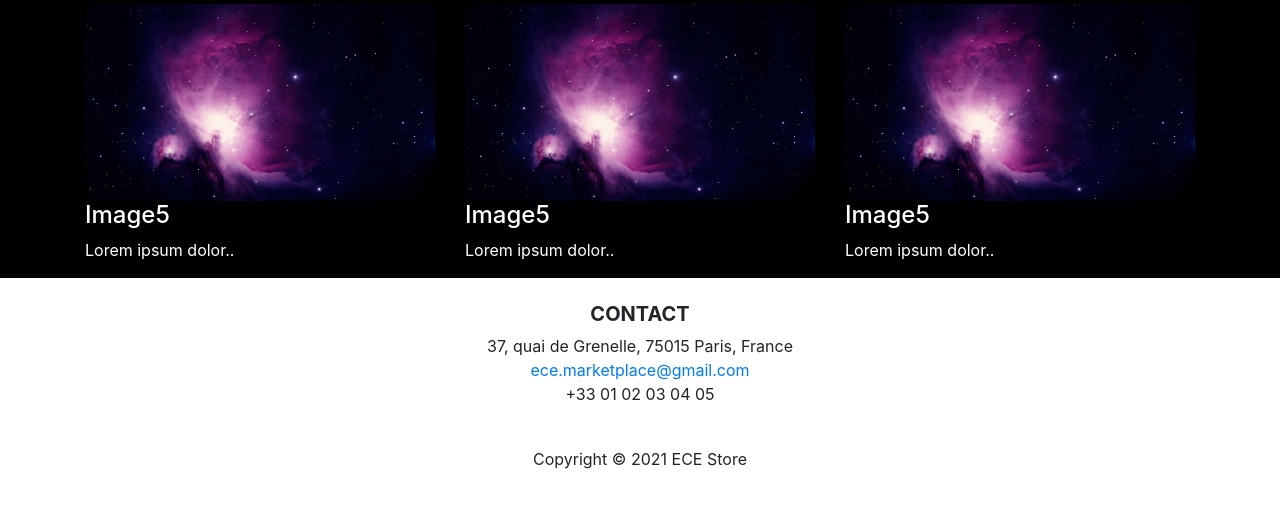
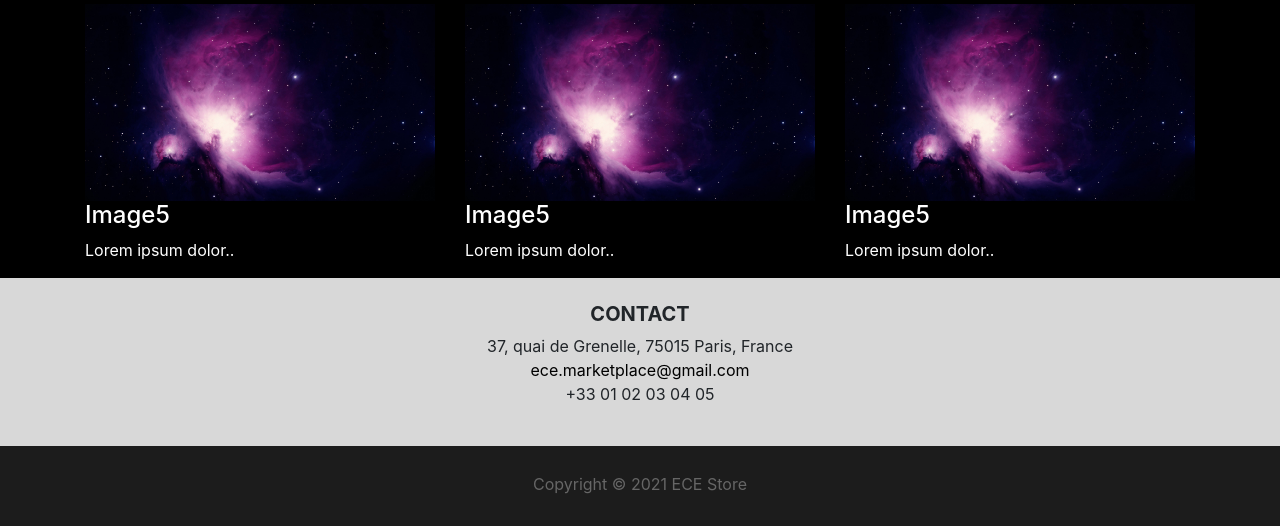
Before and after one commit to kassim0/ECE_Commerce, a PHP site: page /Acceuil.html in a window 1280 px wide. Shown: the part 1152-1678 px from the top of the page. Before the commit the page ends 1621 px from the top, so only its background shows below. Run offline with PHP 8.4, Linux system fonts and the light colour scheme.

Commit message:
Update caroussel.css

```diff
--- a/caroussel.css
+++ b/caroussel.css
@@ -60,3 +60,22 @@ body {
 #nouveau{
     text-align: center;
 }
+
+.section{
+background-color: #D8D8D8;
+}
+
+.section a{
+color: black;
+ }
+
+.page-footer {
+ background-color: #1C1C1C;
+ color: #FFFFFF;
+ padding: 15px 0 20px;
+}
+.footer-copyright {
+ color: #666;
+ padding: 10px 0;
+
+}
```
